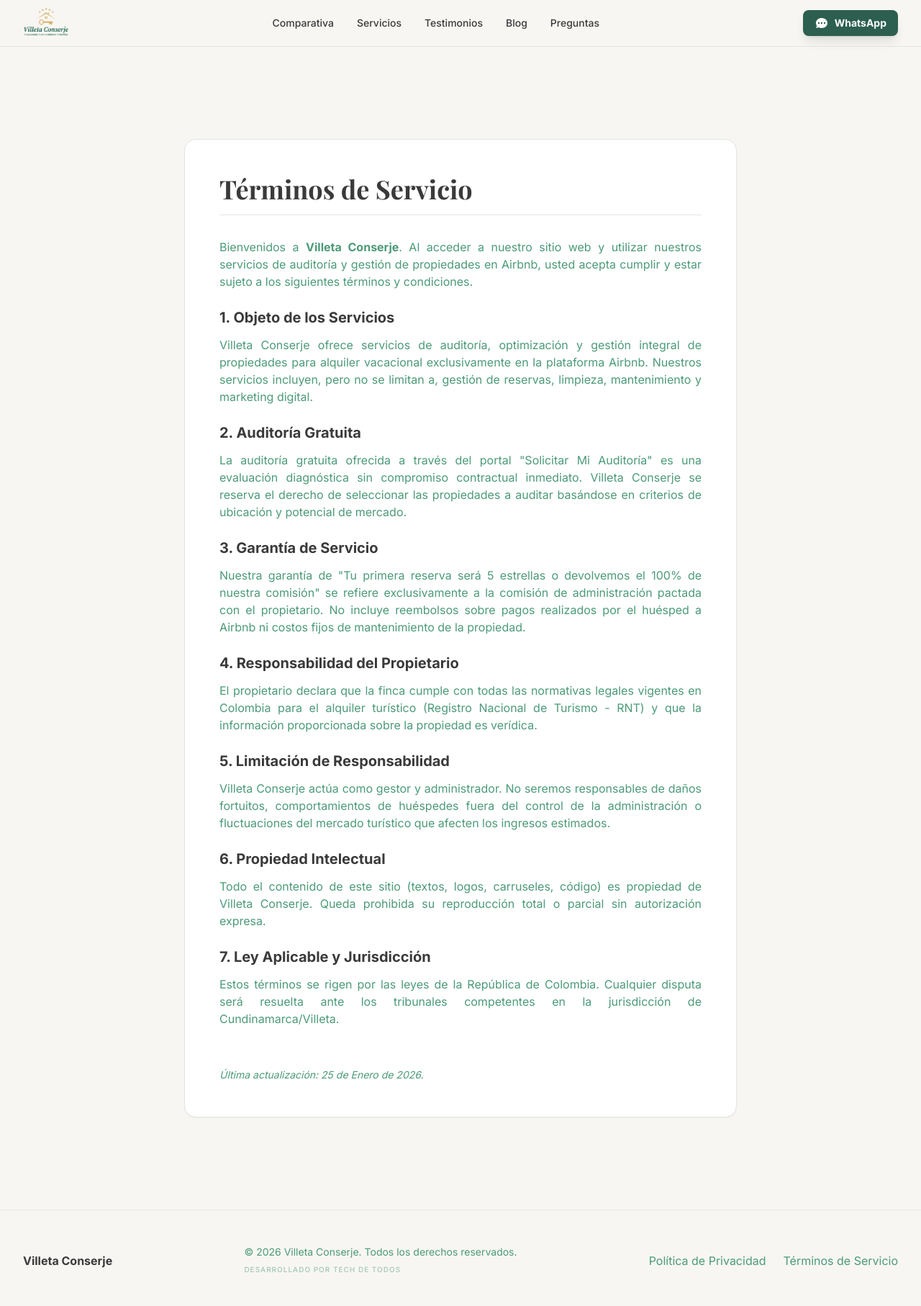
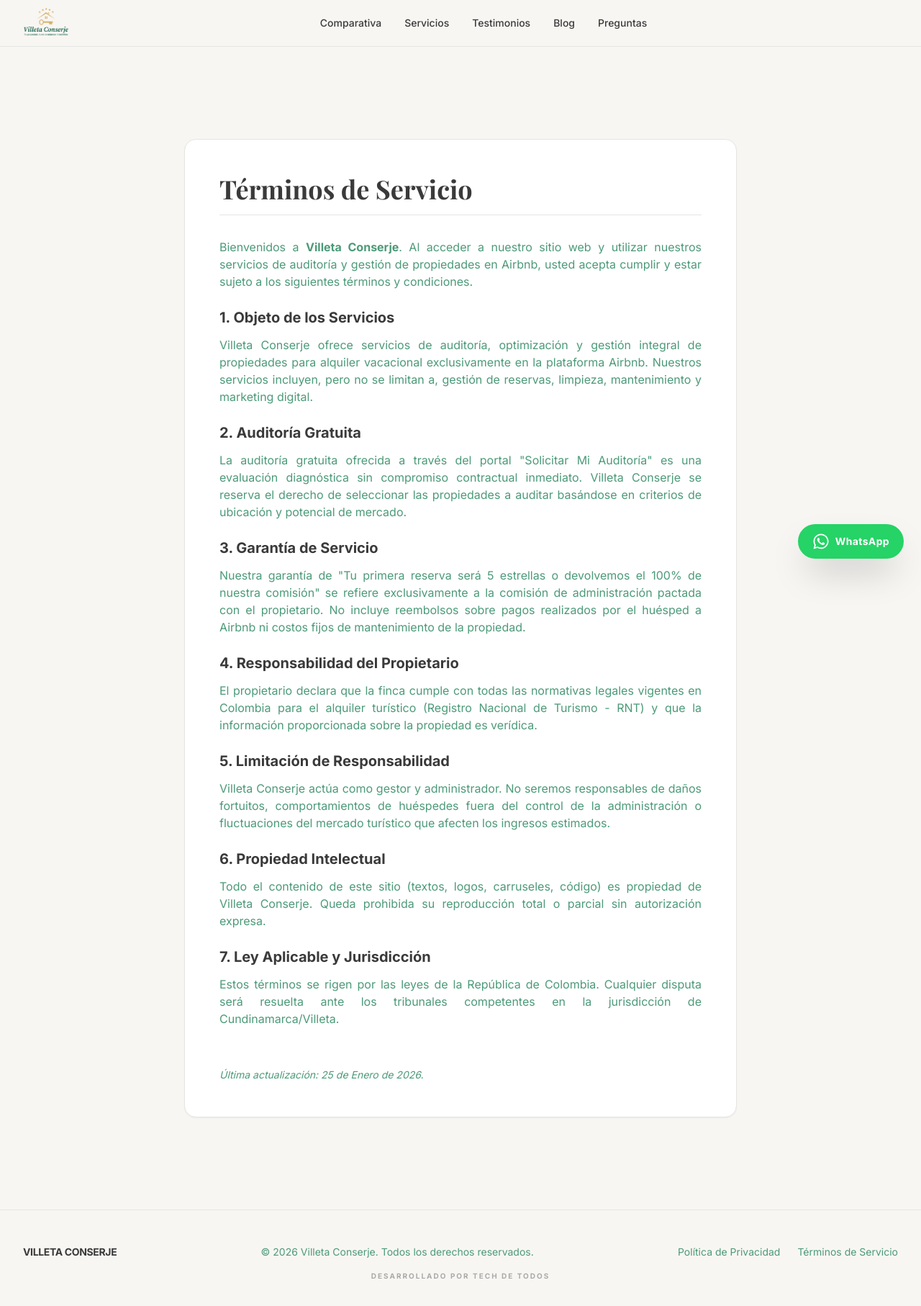
Before and after one commit to jhonatan-monsalve/villeta-conserje, a Next.js app: page /terminos in a window 1280 px wide. Shown: the top 1814 px of the page at 72% size. Built offline with nearby package versions, Linux system fonts and the light colour scheme; a web font is replaced by a local one.

Commit message:
Ajustes finales: Blog, botón WhatsApp flotante y Footer optimizado

```diff
--- a/src/app/layout.tsx
+++ b/src/app/layout.tsx
@@ -2,6 +2,7 @@
 import { Playfair_Display, Inter } from "next/font/google";
 import "./globals.css";
 import { SITE_CONFIG } from "@/lib/config/siteConfig";
+import { FloatingWhatsApp } from "@/components/ui/buttons/FloatingWhatsApp";
 
 const playfair = Playfair_Display({
     subsets: ["latin"],
@@ -33,6 +34,7 @@
         <html lang="es" className={`${playfair.variable} ${inter.variable}`}>
             <body className="font-sans antialiased bg-background text-foreground">
                 {children}
+                <FloatingWhatsApp />
             </body>
         </html>
     );
--- a/src/components/layout/Footer/Footer.tsx
+++ b/src/components/layout/Footer/Footer.tsx
@@ -9,22 +9,14 @@
             <Container>
                 <div className="flex flex-col md:flex-row justify-between items-center gap-6">
                     <Link href="/" className="flex items-center gap-2 hover:opacity-80 transition-opacity">
-                        <span className="font-bold text-text-main dark:text-white">{SITE_CONFIG.name}</span>
+                        <span className="font-bold text-sm text-text-main dark:text-white uppercase tracking-tight">{SITE_CONFIG.name}</span>
                     </Link>
 
-                    <div className="text-sm text-text-sub dark:text-gray-500 flex flex-col items-center md:items-start">
+                    <div className="text-sm text-text-sub dark:text-gray-500">
                         <p>© {new Date().getFullYear()} {SITE_CONFIG.name}. Todos los derechos reservados.</p>
-                        <a
-                            href="https://techdetodos.com"
-                            target="_blank"
-                            rel="noopener noreferrer"
-                            className="text-[10px] mt-1 opacity-50 hover:opacity-100 hover:text-primary transition-all uppercase tracking-widest font-medium"
-                        >
-                            Desarrollado por Tech de Todos
-                        </a>
                     </div>
 
-                    <div className="flex gap-6">
+                    <div className="flex gap-6 text-sm">
                         <Link href="/privacidad" className="text-text-sub hover:text-primary dark:text-gray-400 transition-colors">
                             Política de Privacidad
                         </Link>
@@ -33,6 +25,17 @@
                         </Link>
                     </div>
                 </div>
+
+                <div className="mt-4 flex justify-center">
+                    <a
+                        href="https://techdetodos.com"
+                        target="_blank"
+                        rel="noopener noreferrer"
+                        className="text-[10px] opacity-40 hover:opacity-100 hover:text-primary transition-all uppercase tracking-[0.2em] font-bold"
+                    >
+                        Desarrollado por Tech de Todos
+                    </a>
+                </div>
             </Container>
         </footer>
     );
--- a/src/components/layout/Header/Header.tsx
+++ b/src/components/layout/Header/Header.tsx
@@ -50,17 +50,7 @@
 
                     {/* Actions */}
                     <div className="flex items-center gap-4">
-                        <a
-                            href={SITE_CONFIG.links.whatsapp_general}
-                            target="_blank"
-                            rel="noopener noreferrer"
-                            className="hidden sm:flex"
-                        >
-                            <Button size="sm" className="gap-2">
-                                <HiChat className="text-xl" />
-                                WhatsApp
-                            </Button>
-                        </a>
+
 
                         {/* Mobile Menu Toggle */}
                         <button
@@ -86,17 +76,7 @@
                                     {link.label}
                                 </Link>
                             ))}
-                            <a
-                                href={SITE_CONFIG.links.whatsapp_general}
-                                target="_blank"
-                                rel="noopener noreferrer"
-                                className="w-full"
-                            >
-                                <Button fullWidth size="sm" className="gap-2">
-                                    <HiChat className="text-xl" />
-                                    WhatsApp
-                                </Button>
-                            </a>
+
                         </nav>
                     </div>
                 )}
--- a/src/components/sections/Services/Services.tsx
+++ b/src/components/sections/Services/Services.tsx
@@ -36,7 +36,7 @@
         <section className="py-16 bg-white dark:bg-zinc-900 border-y border-border dark:border-white/5" id="features">
             <Container>
                 <div className="flex flex-col md:flex-row gap-12 items-start">
-                    <div className="md:w-1/3 sticky top-24">
+                    <div className="md:w-1/3 md:sticky md:top-24">
                         <h2 className="text-3xl font-display font-bold text-text-main dark:text-white mb-4 leading-tight">
                             Características de Gestión Premium
                         </h2>
--- /dev/null
+++ b/src/components/ui/buttons/FloatingWhatsApp.tsx
@@ -0,0 +1,42 @@
+"use client";
+
+import { SITE_CONFIG } from "@/lib/config/siteConfig";
+import { FaWhatsapp } from "react-icons/fa";
+
+export function FloatingWhatsApp() {
+    return (
+        <>
+            <a
+                href={SITE_CONFIG.links.whatsapp_general}
+                target="_blank"
+                rel="noopener noreferrer"
+                className="fixed bottom-6 right-6 z-[60] flex items-center group"
+                aria-label="Contactar por WhatsApp"
+            >
+                {/* Desktop/Tablet: Button with text */}
+                <div className="hidden sm:flex items-center gap-2 bg-[#25D366] hover:bg-[#128C7E] text-white px-5 py-3 rounded-full shadow-2xl transition-all duration-300 hover:scale-105 active:scale-95 group">
+                    <FaWhatsapp className="text-2xl animate-heartbeat" />
+                    <span className="font-bold text-sm tracking-wide">WhatsApp</span>
+                </div>
+
+                {/* Mobile: Just the icon */}
+                <div className="sm:hidden flex items-center justify-center w-14 h-14 bg-[#25D366] text-white rounded-full shadow-2xl active:scale-90 transition-transform">
+                    <FaWhatsapp className="text-3xl animate-heartbeat" />
+                </div>
+            </a>
+
+            <style jsx global>{`
+                @keyframes heartbeat {
+                    0% { transform: scale(1); }
+                    15% { transform: scale(1.15); }
+                    30% { transform: scale(1); }
+                    45% { transform: scale(1.15); }
+                    100% { transform: scale(1); }
+                }
+                .animate-heartbeat {
+                    animation: heartbeat 2s ease-in-out infinite;
+                }
+            `}</style>
+        </>
+    );
+}
```
Also changed, not shown: 1 other file (tests, documents, lock files or other folders).
